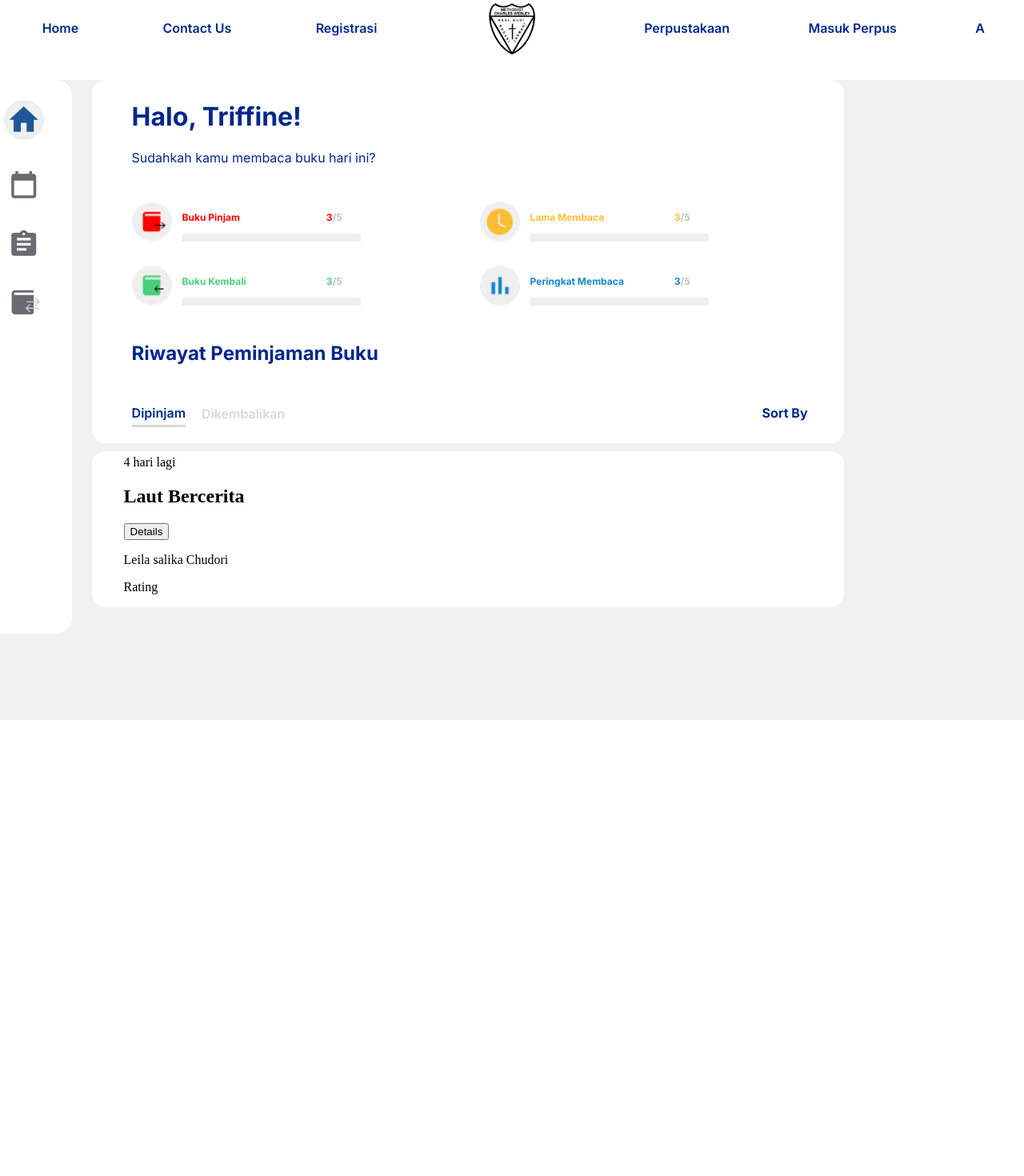
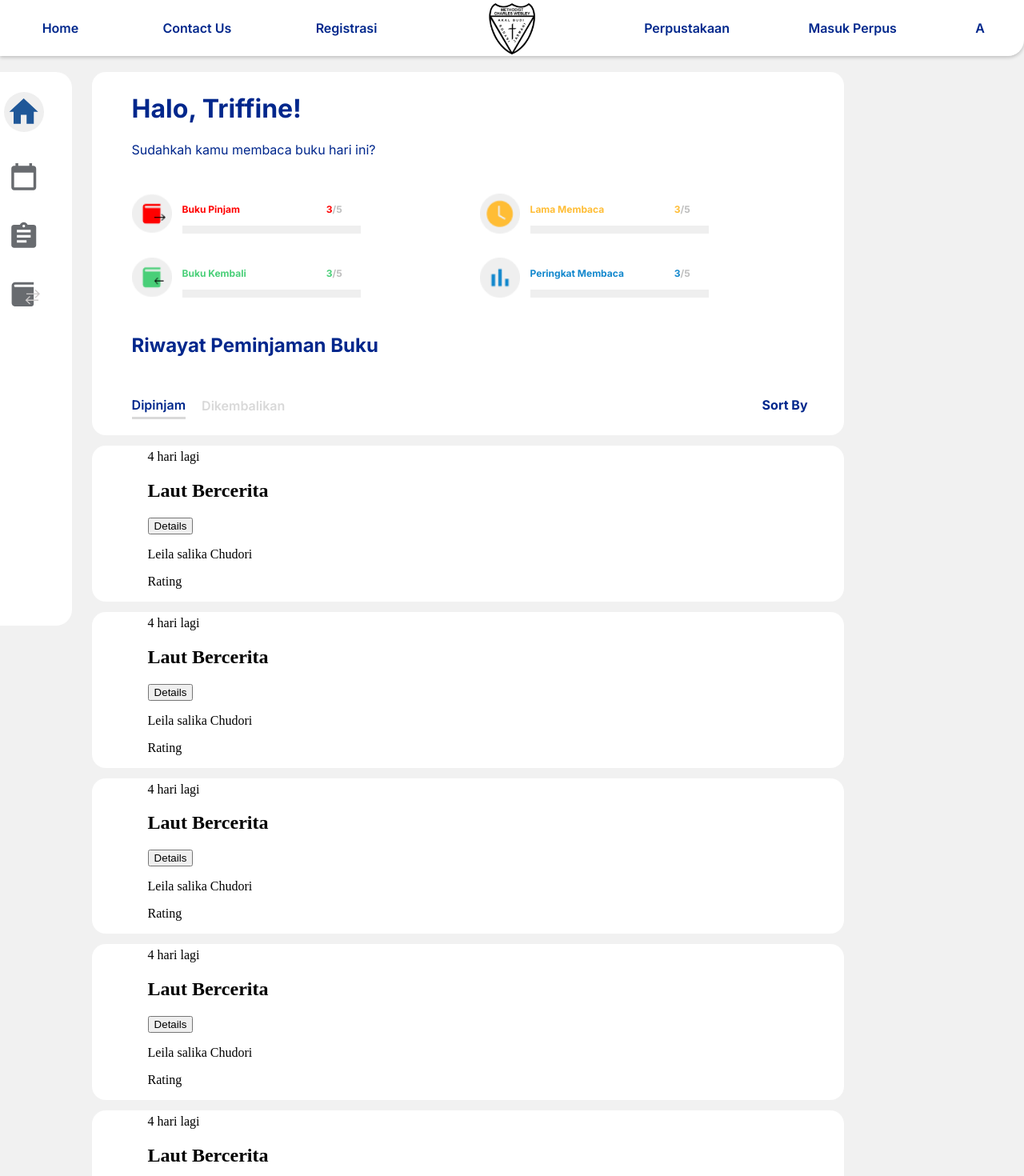
Before and after one commit to KenzieFu/tubesimk, a React (Create React App) app: page / in a window 1280 px wide. Shown: the top 1470 px of the page at 80% size. Before the commit the page ends 900 px from the top, so only its background shows below. Built offline with nearby package versions, Linux system fonts and the light colour scheme.

Commit message:
no message

```diff
--- a/src/components/Book.js
+++ b/src/components/Book.js
@@ -3,7 +3,7 @@ import { Box } from '../util/Box'
 export const Book = () => {
   return (
     <Box>
-        <div style={{ marginLeft:"20px" }}>
+        <div style={{ marginLeft:"50px" }}>
             <div></div>
             <div id='book-info'>
                 <span>4 hari lagi</span>
--- a/src/pages/StudentPage.js
+++ b/src/pages/StudentPage.js
@@ -12,6 +12,10 @@ export const StudentPage = () => {
           <StudentChart/>
           <div className={classes["list-books"]}>
             <Book/>
+            <Book/>
+            <Book/>
+            <Book/>
+            <Book/>
             </div>
           </div>
 
--- a/src/pages/StudentPage.module.css
+++ b/src/pages/StudentPage.module.css
@@ -1,5 +1,5 @@
 .content{
-    margin-top:100px ;
+    margin-top:20px ;
     display: flex;
     gap:25px;
     background:"#F1F1F1";
--- a/src/util/Box.module.css
+++ b/src/util/Box.module.css
@@ -7,4 +7,5 @@
     border:transparent;
     border-radius: 17px;
     overflow: auto;
+    margin-bottom: 13px;
 }
--- a/src/util/Navbar.module.css
+++ b/src/util/Navbar.module.css
@@ -8,9 +8,10 @@ header{
     background: white;
     border: transparent;
     border-bottom-right-radius: 20px;
-    position: fixed;
+    position: sticky;
     top:0;
-    z-index: 100;
+    z-index: 99;
+    box-shadow: 0 2px 4px 0 rgba(0,0,0,.2);
 
 
 }
@@ -22,7 +23,7 @@ header{
     margin :0;
     background: transparent;
     padding:0  10px;
-
+   z-index: 99;
 
 }
 
```
